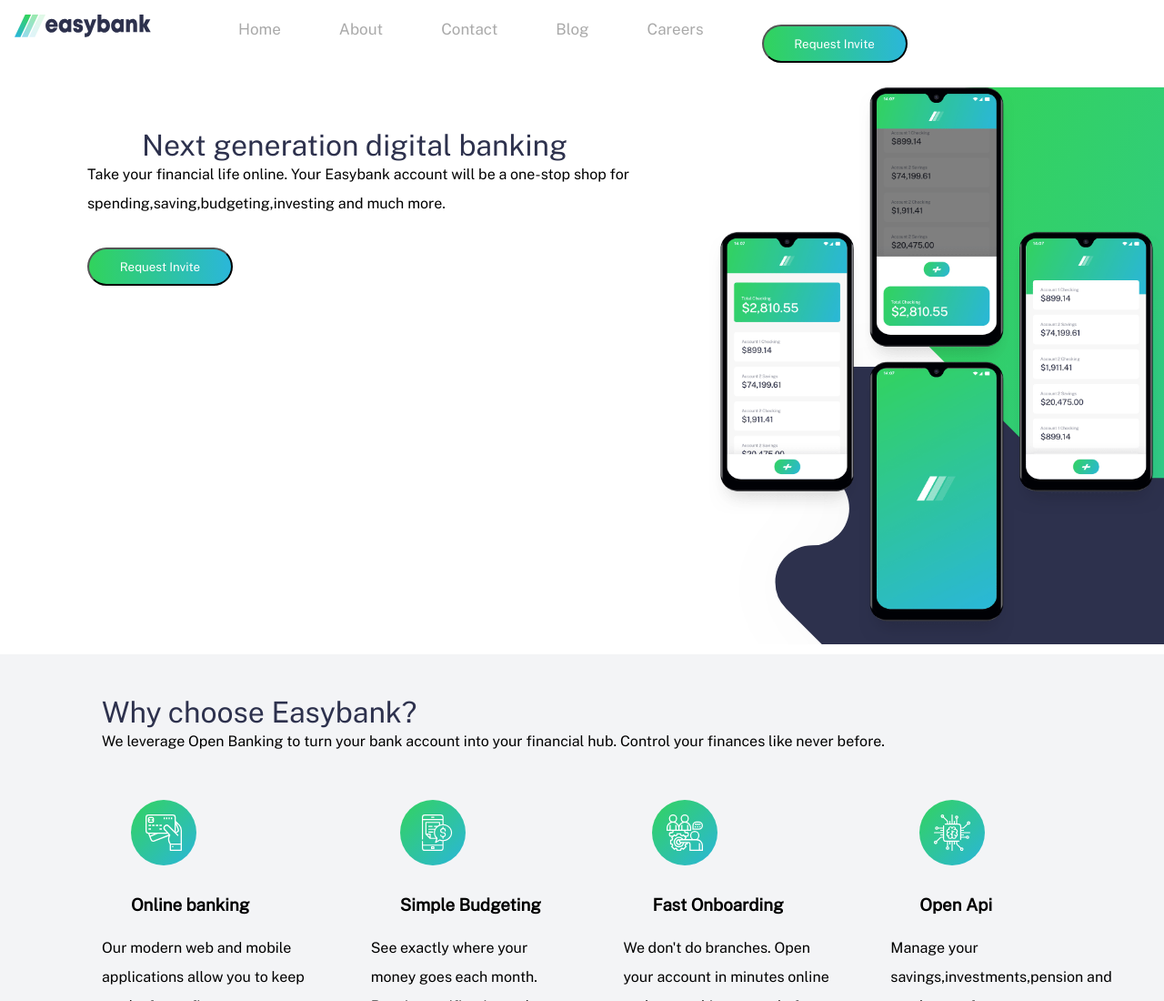
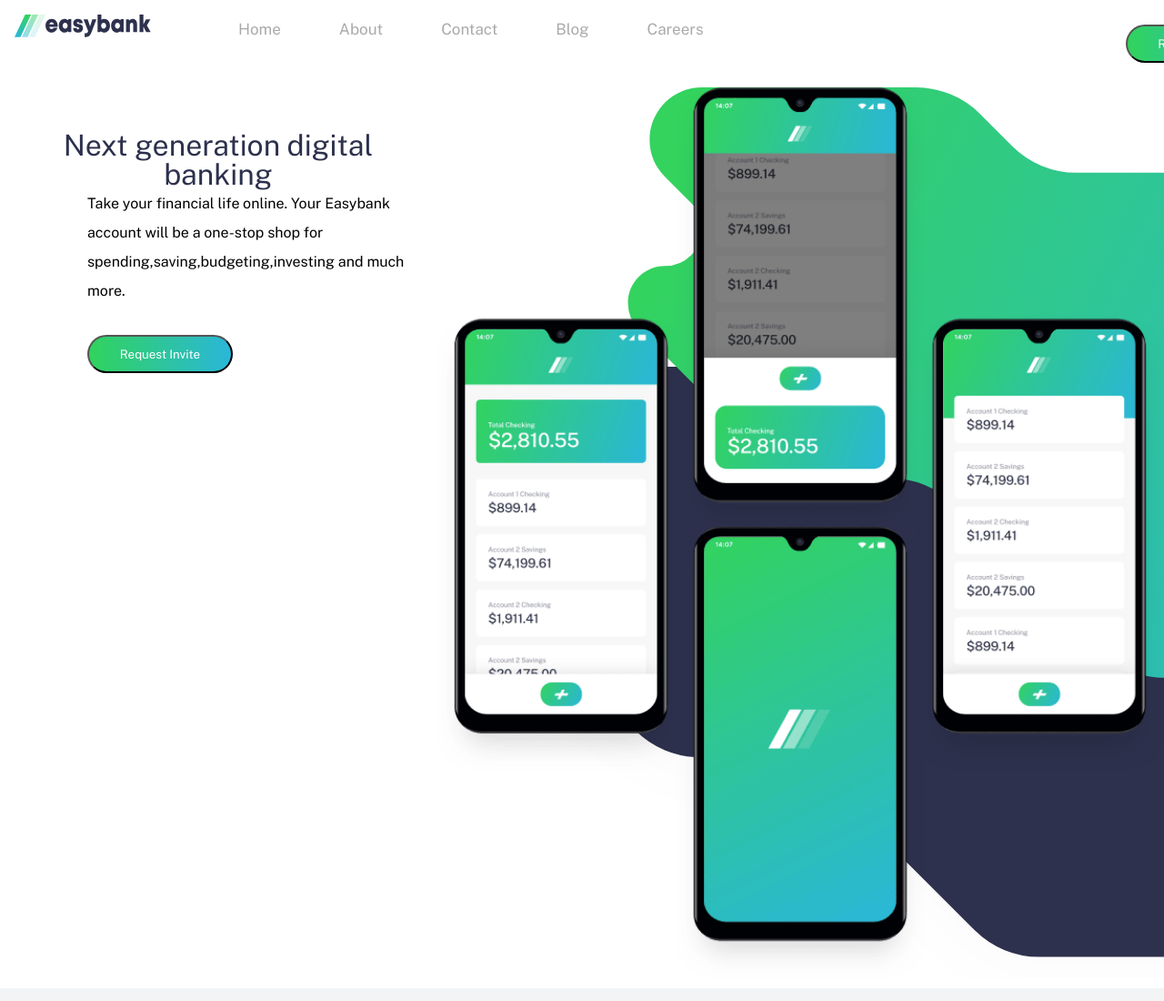
Before and after one commit to folarmi/EasyBank, a plain HTML site: page index.html in a window 1280 px wide. Shown: the top 1100 px of the page at 91% size. Drawn offline with nearby package versions, Linux system fonts and the light colour scheme.

Commit message:
worked on desktop version

```diff
--- a/style.css
+++ b/style.css
@@ -240,6 +240,7 @@ h3{
 
     #upper-button{
         margin: auto;
+        margin-left: 25rem;
     }
 
 
@@ -260,7 +261,7 @@ h3{
     }
 
     .banner img{
-        width: 500px;
+        width: 800px;
         background: url(images/bg-intro-desktop.svg);
     }
 
```
